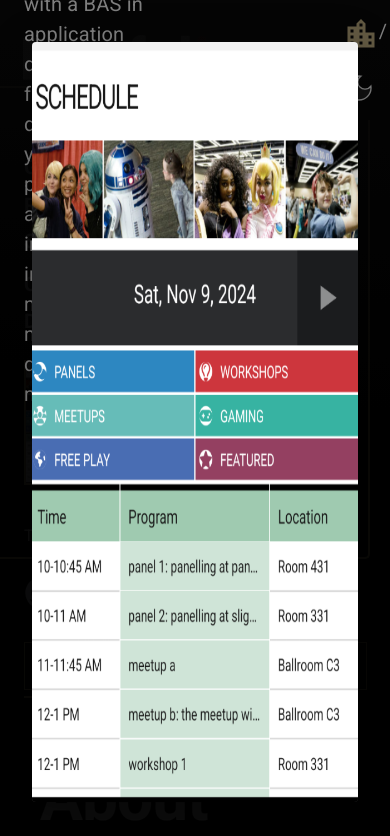
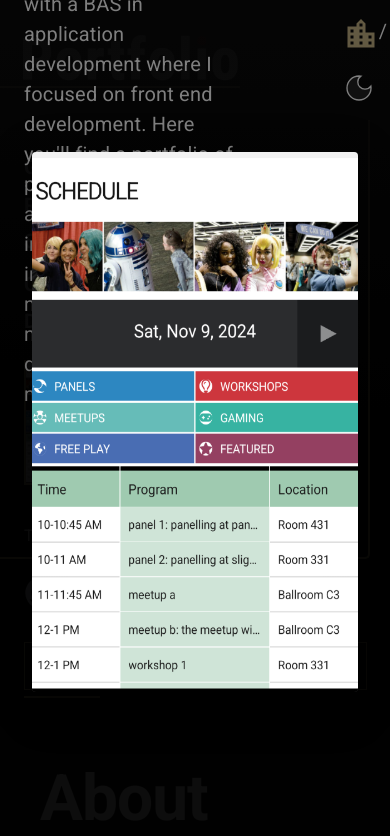
Before and after one commit to nickolasram/online-portfolio, a Next.js app: page / in a window 390 px wide. Both pictures are taken after a click on the element 64 px from the left and 982 px from the top of the page. Shown: the part 560-1396 px from the top of the page. Built offline with nearby package versions, Linux system fonts and the light colour scheme; a web font is replaced by a local one.

Commit message:
fixed dialog image on mobile

```diff
--- a/components/ProjectFile.tsx
+++ b/components/ProjectFile.tsx
@@ -314,10 +314,15 @@ export default function ProjectFile({project, passThrough, dimensionsFunction, p
       >
         <DialogContent
           sx={{
-            height: '90vh',
-            width: 'auto',
-            maxWidth: '100vw',
-            aspectRatio: `${project.displayImage.width} / ${project.displayImage.height}`
+            height: 'auto',
+            maxWidth: '90vw',
+            width: '90vw',
+            aspectRatio: `${project.displayImage.width} / ${project.displayImage.height}`,
+            [theme.breakpoints.up('md')]: {
+              height: '90vh',
+              width: 'auto',
+              maxWidth: '100vw',
+            },
           }}
         >
           <Image
```
